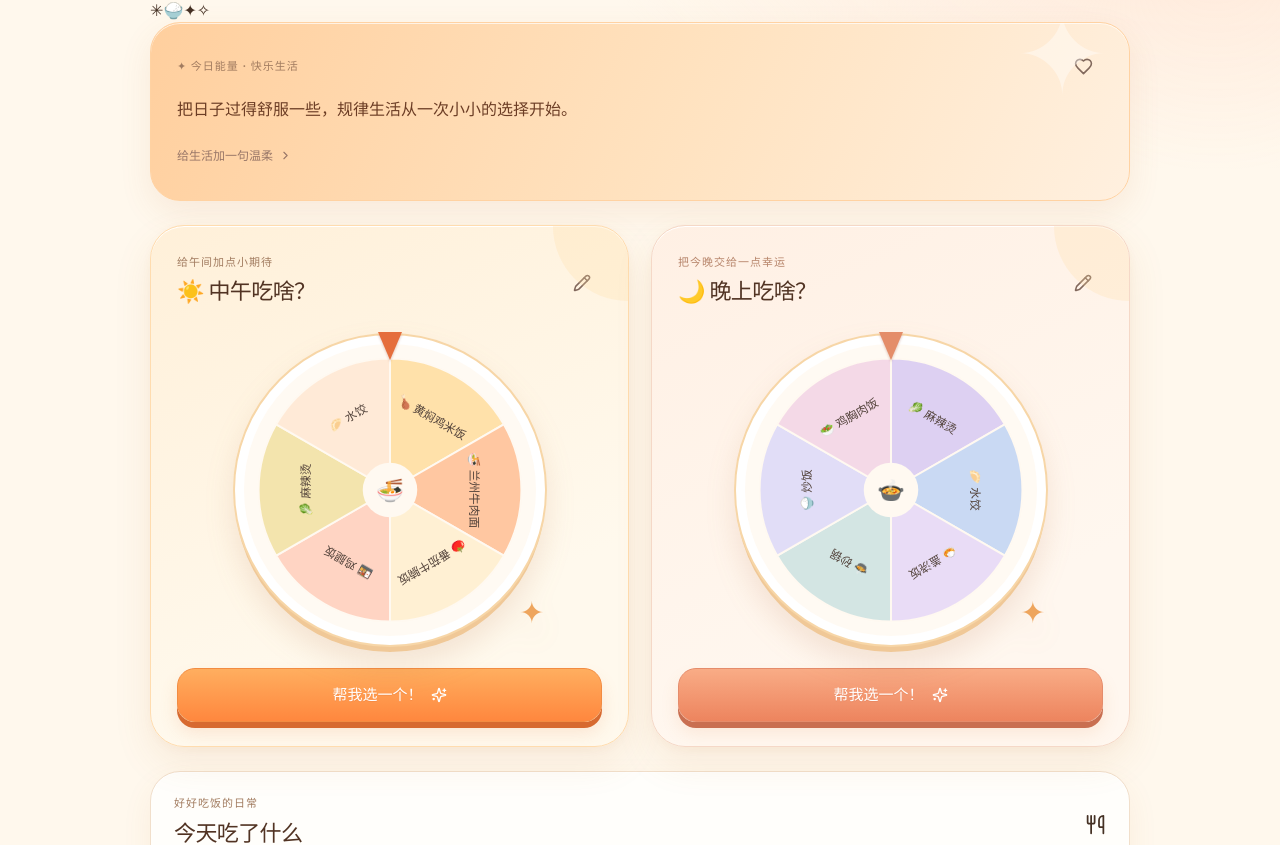
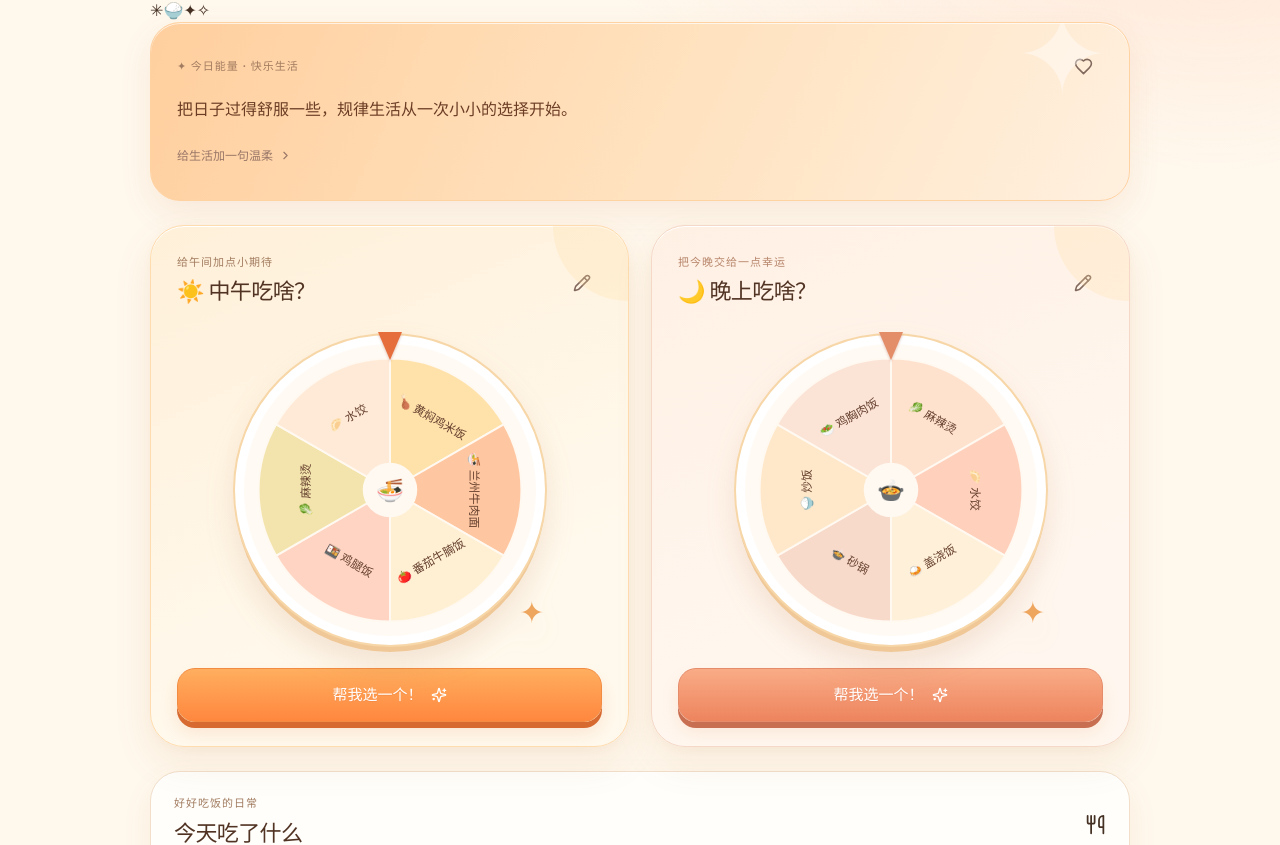
Before and after one commit to 13DADFF/today-food, a React (Vite) app in the folder 今天吃啥呀-完整项目/today-food/: page / in a window 1280 px wide. Shown: the part 351-1196 px from the top of the page. Built offline with nearby package versions, Linux system fonts and the light colour scheme.

Commit message:
Improve spinner label orientation and peach dinner palette

```diff
--- a/今天吃啥呀-完整项目/today-food/src/Wheel.tsx
+++ b/今天吃啥呀-完整项目/today-food/src/Wheel.tsx
@@ -59,7 +59,7 @@ export default function Wheel({
   const colors =
     meal === "lunch"
       ? ["#FFE1AA", "#FFC7A1", "#FFF0D3", "#FFD4C3", "#F3E4AD", "#FFEAD7"]
-      : ["#DDD0F2", "#C9D9F3", "#E9DCF6", "#D3E5E3", "#E1DDF7", "#F4D9E7"];
+      : ["#FFE2CE", "#FFD1BD", "#FFF0D9", "#F8DACB", "#FFE8CA", "#FBE3D6"];
   const n = foods.length;
   const point = (a: number, r = 135) => [
     150 + Math.sin((a * Math.PI) / 180) * r,
@@ -124,9 +124,9 @@ export default function Wheel({
                       y={t[1]}
                       textAnchor="middle"
                       dominantBaseline="middle"
-                      fontSize={n > 12 ? 10 : 12}
-                      fill="#514139"
-                      transform={`rotate(${(a + b) / 2},${t[0]},${t[1]})`}
+                      fontSize={n > 12 ? 10 : n > 8 ? 11 : 12}
+                      fill="#653F2D"
+                      transform={`rotate(${(a + b) / 2 > 90 && (a + b) / 2 < 270 ? (a + b) / 2 + 180 : (a + b) / 2},${t[0]},${t[1]})`}
                     >
                       {n > 16
                         ? i + 1
@@ -163,7 +163,7 @@ export default function Wheel({
             initial={{ opacity: 0, y: 8 }}
             animate={{ opacity: 1, y: 0 }}
           >
-            <span className="eyebrow">✦ 今天的幸运答案 ✦</span>
+            <div className="result-celebration" aria-hidden="true">🎉 ✨ 🎊</div><span className="eyebrow">✦ 今天的幸运答案 ✦</span>
             <h3>
               {result.emoji} {result.name}
             </h3>
```
